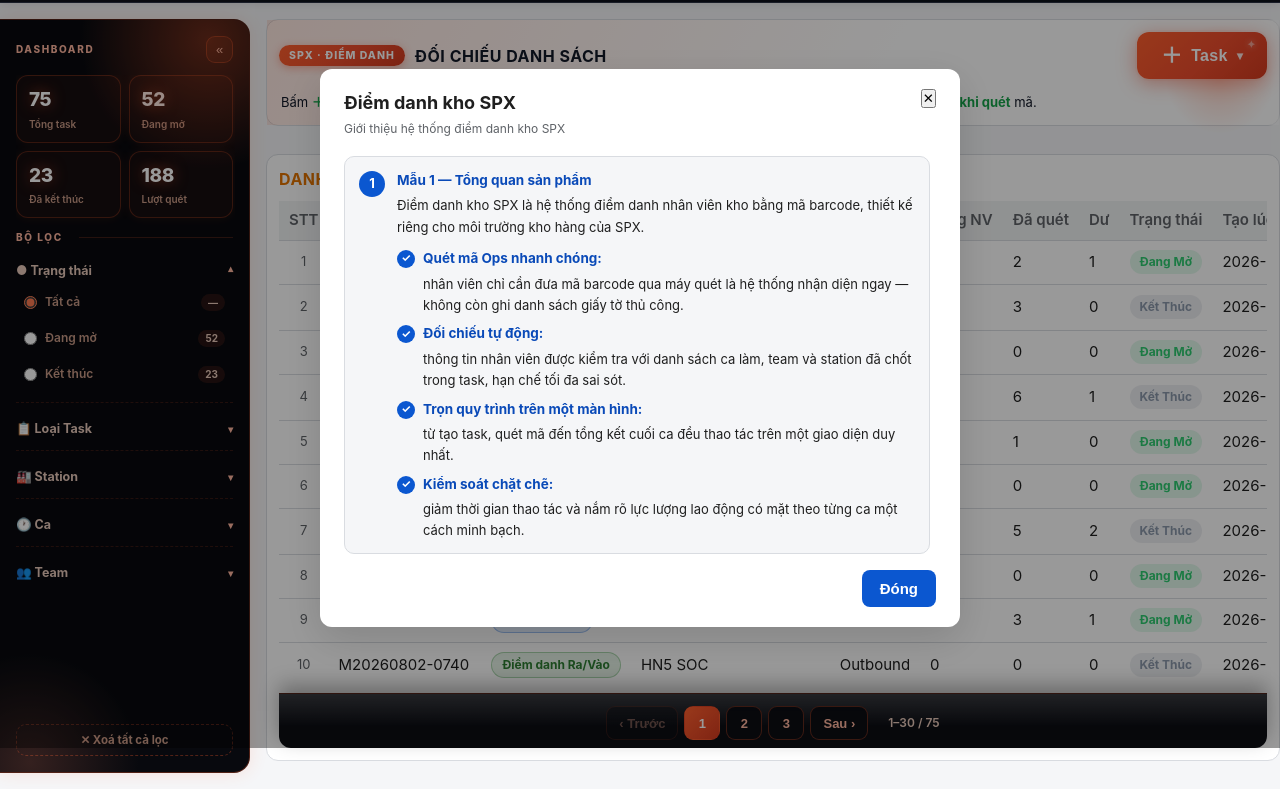
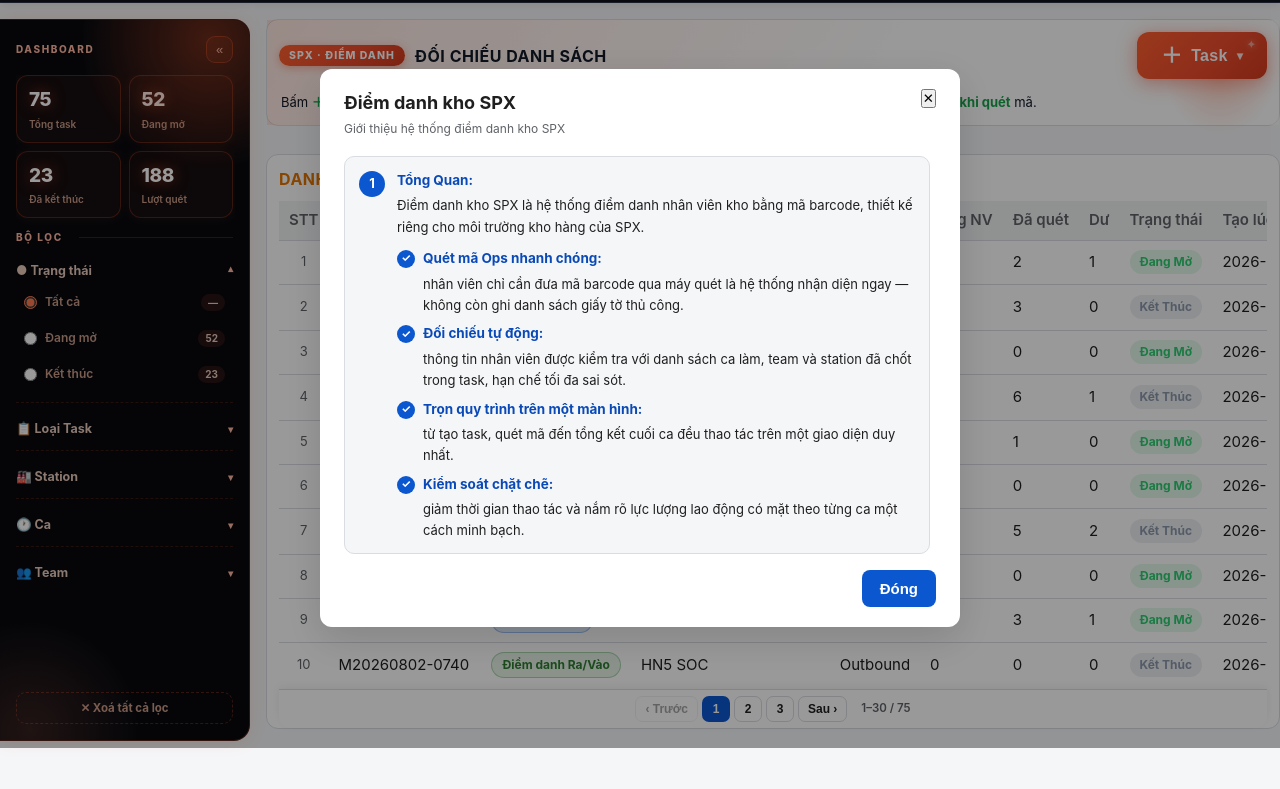
Before and after one commit to Duc-Nguyen-739/spx-diem-danh, a website: page index.html in a window 1280 px wide. Both pictures are taken after a click on the button "Giới thiệu". Shown: the part 52-841 px from the top of the page. After the commit the page ends 809 px from the top, so only its background shows below. Drawn offline with Linux system fonts and the light colour scheme.

Commit message:
style(kiosk): rút gọn tiêu đề mẫu giới thiệu + thanh phân trang trắng gọn sát lề cuối
- About modal: tiêu đề mẫu đổi từ 'Mẫu 1 — Tổng quan sản phẩm' → chỉ 'Tổng Quan:'
- Thanh phân trang .task-pagin: bỏ nền tối gradient to → nền trắng, nút nhỏ gọn hơn (26px), padding giảm, bóng nhẹ; dính sát mép cuối card (bỏ padding đáy card chứa nó)

```diff
--- a/index.html
+++ b/index.html
@@ -649,13 +649,15 @@
     .dash-main .table-wrap { max-width: 100%; }
     .dash-reopen { position: fixed; left: 12px; bottom: 14px; top: auto; z-index: 200; width: 34px; height: 34px; border-radius: 10px; border: 1px solid rgba(255,95,46,.4); background: #0b0d13; color: #FFB59E; font-size: 15px; cursor: pointer; display: none; place-items: center; box-shadow: 0 0 16px rgba(255,95,46,.3), 0 10px 26px rgba(0,0,0,.5); transition: all .18s ease; }
     .dash-reopen:hover { color: #fff; border-color: #FF7A50; transform: scale(1.08); box-shadow: 0 0 20px rgba(255,95,46,.5); }
-    .task-pagin { position: sticky; bottom: 0; z-index: 40; display: flex; align-items: center; justify-content: center; gap: 6px; flex-wrap: wrap; padding: 12px 10px 8px; margin-top: 12px; background: linear-gradient(180deg, rgba(11,13,19,.82), #0b0d13 60%); border-top: 1px solid rgba(255,95,46,.28); border-radius: 0 0 var(--card-radius) var(--card-radius); box-shadow: 0 -8px 20px rgba(0,0,0,.3); }
-    .task-pagin button { min-width: 36px; height: 34px; padding: 0 12px; border-radius: 9px; border: 1px solid rgba(255,95,46,.35); background: #0b0d13; color: #FFB59E; font-size: 13px; font-weight: 700; cursor: pointer; transition: all .15s ease; }
-    .task-pagin button:hover:not(:disabled) { color: #fff; border-color: #FF7A50; box-shadow: 0 0 10px rgba(255,95,46,.4); }
-    .task-pagin button.active { background: linear-gradient(135deg, #ff5f2e, #d43b1f); color: #fff; border-color: transparent; }
+    .task-pagin { position: sticky; bottom: 0; z-index: 40; display: flex; align-items: center; justify-content: center; gap: 4px; flex-wrap: wrap; padding: 6px 10px; margin-top: 8px; background: #fff; border-top: 1px solid var(--border); border-radius: 0 0 var(--card-radius) var(--card-radius); box-shadow: 0 -2px 8px rgba(15,23,42,.06); }
+    .task-pagin button { min-width: 28px; height: 26px; padding: 0 9px; border-radius: 7px; border: 1px solid var(--border); background: #fff; color: var(--text); font-size: 12px; font-weight: 600; cursor: pointer; transition: all .15s ease; }
+    .task-pagin button:hover:not(:disabled) { color: var(--primary-dark); border-color: var(--primary); }
+    .task-pagin button.active { background: var(--primary); color: #fff; border-color: transparent; }
     .task-pagin button:disabled { opacity: .4; cursor: not-allowed; }
-    .task-pagin .p-dots { color: #8a7a70; font-size: 13px; padding: 0 2px; }
-    .task-pagin .p-info { color: #e8c9ba; font-size: 12px; font-weight: 600; margin-left: 14px; white-space: nowrap; }
+    .task-pagin .p-dots { color: var(--muted); font-size: 12px; padding: 0 2px; }
+    .task-pagin .p-info { color: var(--muted); font-size: 11.5px; font-weight: 600; margin-left: 10px; white-space: nowrap; }
+    /* Thanh phân trang dính sát mép cuối card (bỏ padding đáy card) */
+    .card:has(.task-pagin) { padding-bottom: 0; }
     .dash-layout.mini .dash-side { flex: 0 0 0px; width: 0; max-width: 0; padding: 0; opacity: 0; border-width: 0; overflow: hidden; pointer-events: none; }
     .dash-layout.mini .dash-reopen { display: grid; }
     #dashScrollTop { position: fixed; right: 18px; bottom: 18px; z-index: 200; width: 42px; height: 42px; border-radius: 12px; border: 1px solid rgba(255,95,46,.4); background: #0b0d13; color: #FFB59E; font-size: 17px; cursor: pointer; display: none; place-items: center; box-shadow: 0 0 16px rgba(255,95,46,.3), 0 10px 26px rgba(0,0,0,.5); transition: all .18s ease; }
@@ -1323,7 +1325,7 @@
       <div class="about-sample">
         <span class="about-sample-num">1</span>
         <div class="about-sample-body">
-          <b>Mẫu 1 — Tổng quan sản phẩm</b>
+          <b>Tổng Quan:</b>
           <p class="about-lead">Điểm danh kho SPX là hệ thống điểm danh nhân viên kho bằng mã barcode, thiết kế riêng cho môi trường kho hàng của SPX.</p>
           <ul class="about-points">
             <li><span class="pt-check">✓</span><span><b>Quét mã Ops nhanh chóng:</b> nhân viên chỉ cần đưa mã barcode qua máy quét là hệ thống nhận diện ngay — không còn ghi danh sách giấy tờ thủ công.</span></li>
```
